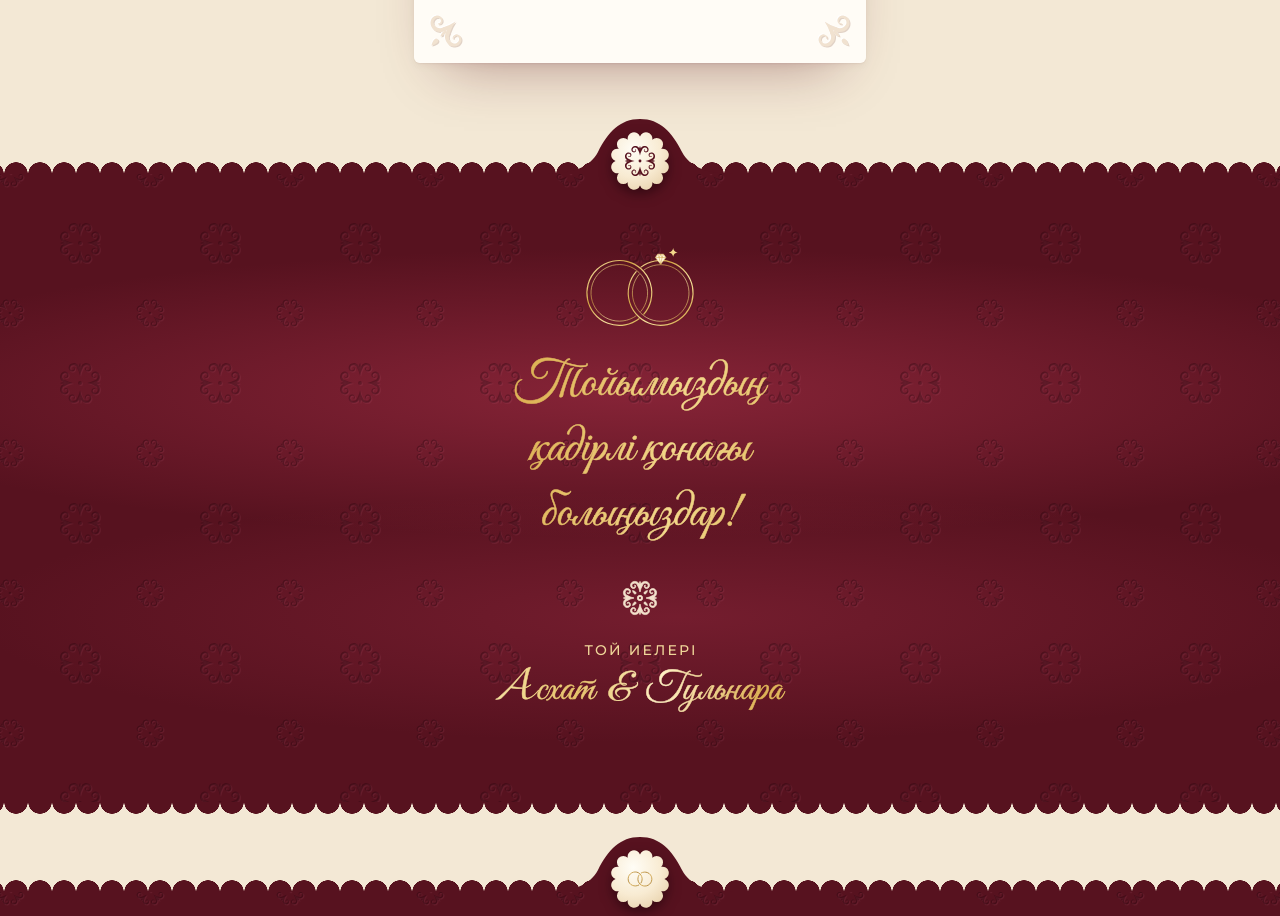
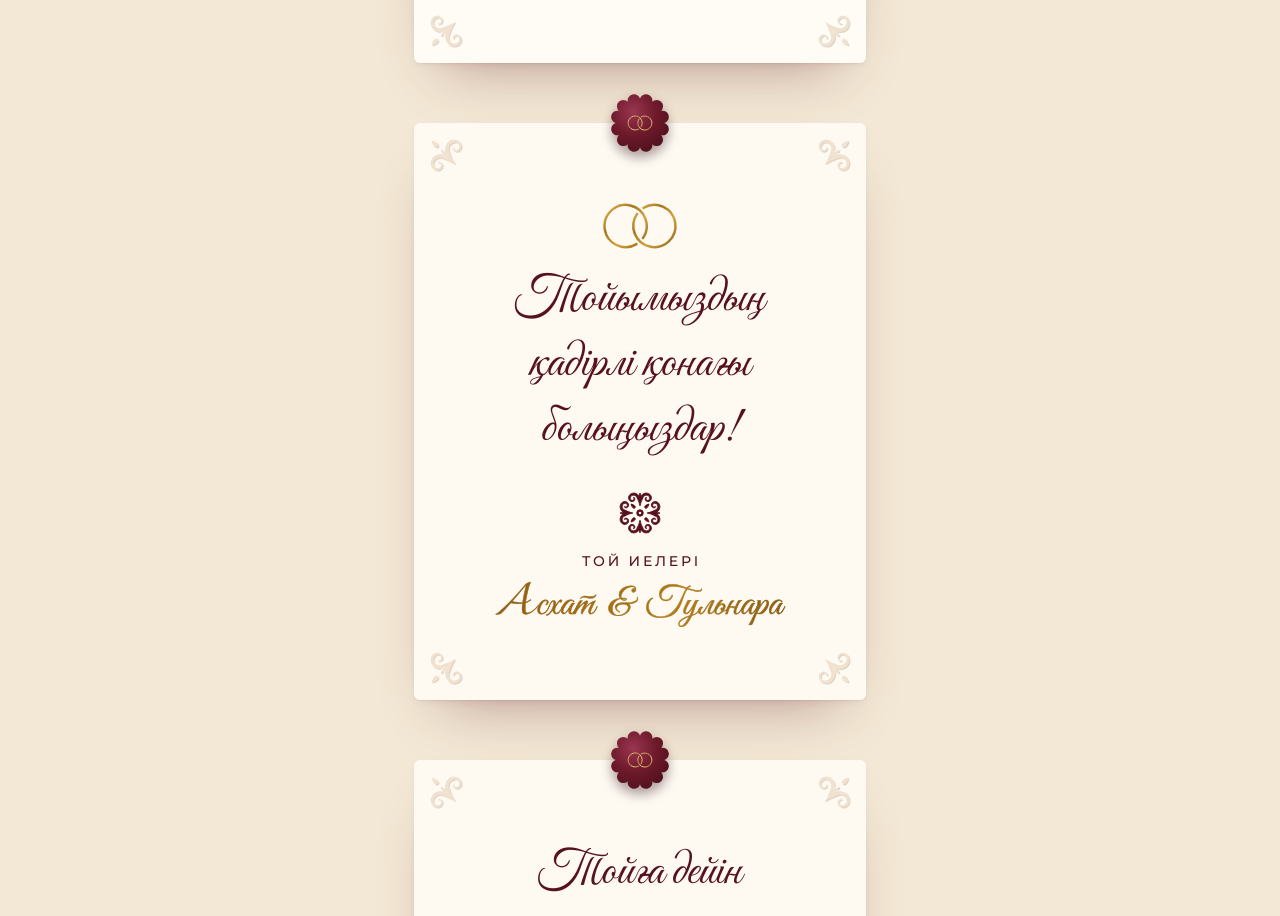
Before and after one commit to MadiyarZauranbek/toi-ake, a plain HTML site: page index.html in a window 1280 px wide. Shown: the part 3636-4552 px from the top of the page. Drawn offline with nearby package versions, Linux system fonts and the light colour scheme.

Commit message:
Правка 8: конец без бордовой зоны

```diff
--- a/index.html
+++ b/index.html
@@ -478,11 +478,22 @@
   #cdToday{font-size:36px;line-height:1.3}
   .band .ttl{padding-top:.08em}
   /* v8 (правка 6): отсчёт — последняя лента: без нижнего фестона, прижата к низу страницы; кредит Telegram внутри неё, в самом низу */
-  .band--last{margin-bottom:0;padding-bottom:96px}
-  .band--last .edge-b{display:none}
-  .band--last .credit{margin-top:44px}
+  /* v8 (правка 8, 30.10.2026): отец — «красный в конце некрасив на фоне светлого сайта, убрать бордовую зону совсем».
+     Финал и отсчёт — обычные светлые листы (.sheet), как остальные: заголовки бордо, имена той иелері золотом
+     (как имена пары), арка — тёплый лист с золотым кантом, кредит — бордовая подпись с светлой пилюлей.
+     Бордовых лент (.band/.fin) в разметке больше нет; их CSS оставлен на случай возврата. */
+  .sheet--thanks .fin-rings{width:92px;height:58px;margin:0 auto 6px}
+  .sheet--thanks .fin-1{color:#57121F;margin-top:0}
+  .sheet--thanks .orn{margin:18px auto 14px}
+  .sheet--thanks .hosts{margin-top:0}
+  .sheet--thanks .hosts-n{margin-top:4px}
+  .sheet--cd .arch{margin-top:30px}
+  .sheet--cd .arch-in{background:#FBF2E1;background-image:radial-gradient(ellipse at 50% 34%,rgba(255,255,255,.95) 0,rgba(255,255,255,0) 62%),linear-gradient(180deg,#FDF7EA 0%,#F3E4C8 100%);box-shadow:inset 0 0 0 1px rgba(176,124,31,.42),0 18px 30px -18px rgba(87,18,31,.35)}
+  .sheet--cd .cd-after,.sheet--cd .credit{color:#57121F}
+  .sheet--cd .credit{margin-top:40px}
+  .sheet--cd .credit-h{background:rgba(87,18,31,.08);color:#57121F}
+  .sheet--cd .credit:active .credit-h{background:rgba(87,18,31,.16)}
   #countdown[hidden]~.credit{margin-top:30px}
-  .fin{padding-bottom:84px}
   /* без обложки первый экран появляется сразу после загрузки — задержки появления короче */
   body.entered .d1{animation-delay:.2s}body.entered .d2{animation-delay:.35s}body.entered .d3{animation-delay:.5s}
   body.entered .d4{animation-delay:.7s}body.entered .d5{animation-delay:.9s}body.entered .d6{animation-delay:1.1s}
@@ -630,25 +641,21 @@
     <!-- блока контактов в разметке нет (решение семьи: номера не показывать); если его вернут — взять из versions/v6-bordo.html и поставить CONFIG.showContacts=true -->
   </section>
 
-  <!-- ФИНАЛ -->
-  <section class="fin reveal">
-    <span class="edge edge-t" aria-hidden="true"></span>
-    <span class="edge edge-b" aria-hidden="true"></span><!-- правка 6: финал больше не последний — снизу тоже фестон, а не прямой срез -->
-    <div class="sheet-top" aria-hidden="true"><svg class="seal" viewBox="0 0 64 64" focusable="false"><use href="#sealO" xlink:href="#sealO"/></svg></div>
-    <svg class="fin-rings" viewBox="0 0 152 112" aria-hidden="true" focusable="false"><use href="#rfL" xlink:href="#rfL"/></svg>
-    <p class="fin-1 fin-1--long disp foil-lt foil--live" data-i18n="final_2">Тойымыздың қадірлі қонағы болыңыздар!</p>
+  <!-- ФИНАЛ (правка 8, 30.10: отец попросил убрать бордовую зону в конце — обычный светлый лист) -->
+  <section class="sheet sheet--thanks reveal">
+    <div class="sheet-top" aria-hidden="true"><svg class="seal" viewBox="0 0 64 64" focusable="false"><use href="#seal" xlink:href="#seal"/></svg></div>
+    <svg class="fin-rings" viewBox="0 0 48 30" aria-hidden="true" focusable="false"><use href="#rm" xlink:href="#rm"/></svg>
+    <p class="fin-1 fin-1--long disp" data-i18n="final_2">Тойымыздың қадірлі қонағы болыңыздар!</p>
     <svg class="orn" viewBox="-40 -40 80 80" aria-hidden="true" focusable="false"><use href="#rosM" xlink:href="#rosM"/></svg>
-    <div class="hosts hosts--fin">
+    <div class="hosts">
       <p class="kick" data-i18n="hosts_lbl">Той иелері</p>
-      <p class="hosts-n disp foil-lt" data-cfg="hosts">Асхат &amp; Гульнара</p>
+      <p class="hosts-n disp foil foil--live" data-cfg="hosts">Асхат &amp; Гульнара</p>
     </div>
   </section>
 
-  <!-- ОТСЧЁТ (вариант отца, правка 6: в самом низу, после той иелері) + подпись жениха в самом конце -->
-  <section class="sheet band band--last reveal">
-    <span class="edge edge-t" aria-hidden="true"></span>
-    <span class="edge edge-b" aria-hidden="true"></span>
-    <div class="sheet-top" aria-hidden="true"><svg class="seal" viewBox="0 0 64 64" focusable="false"><use href="#sealL" xlink:href="#sealL"/></svg></div>
+  <!-- ОТСЧЁТ (правка 8: светлый лист в самом низу, после той иелері) + подпись жениха в самом конце -->
+  <section class="sheet sheet--cd reveal">
+    <div class="sheet-top" aria-hidden="true"><svg class="seal" viewBox="0 0 64 64" focusable="false"><use href="#seal" xlink:href="#seal"/></svg></div>
     <h2 class="ttl" data-i18n="cd_title">Тойға дейін</h2>
     <div class="arch">
       <div class="arch-in">
```
